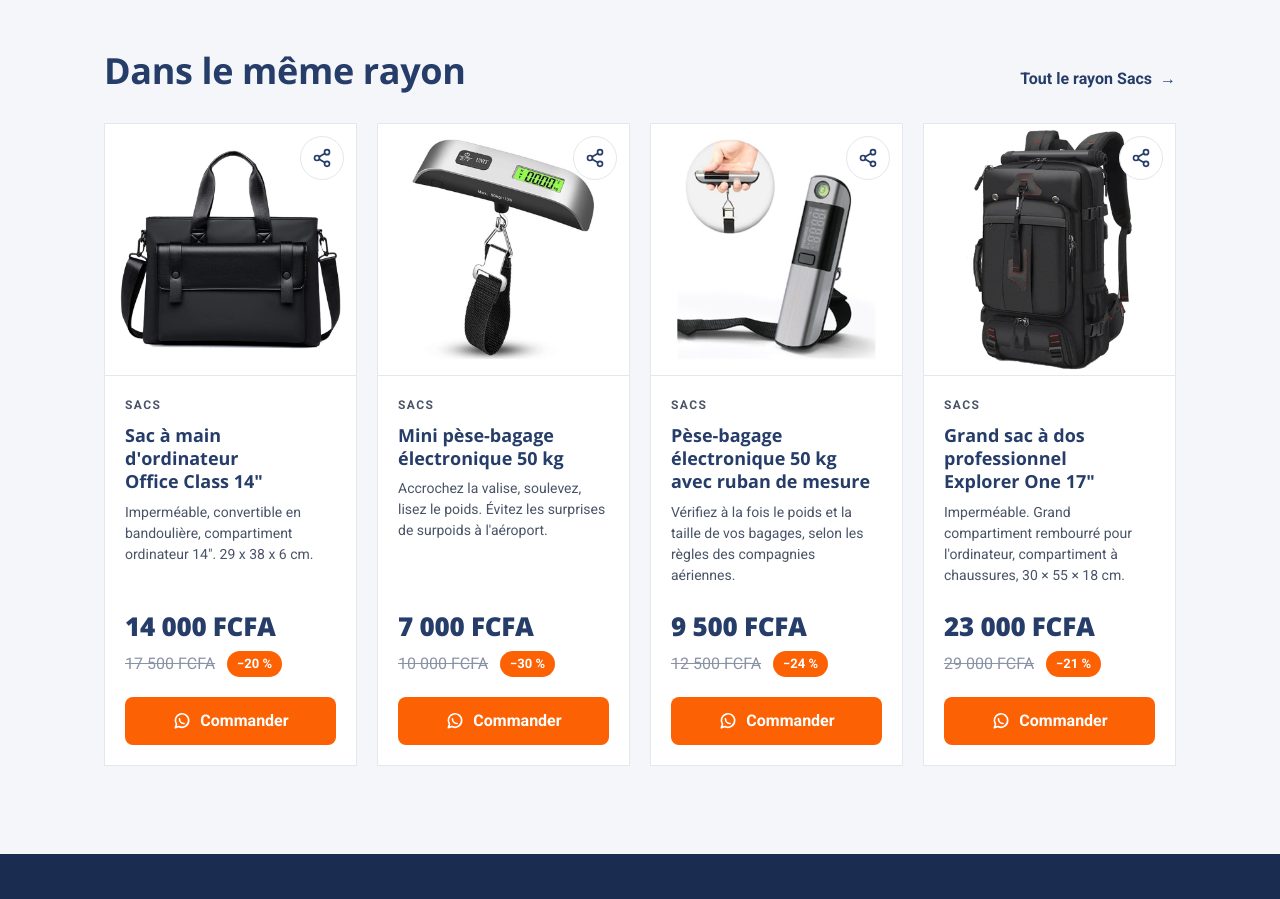
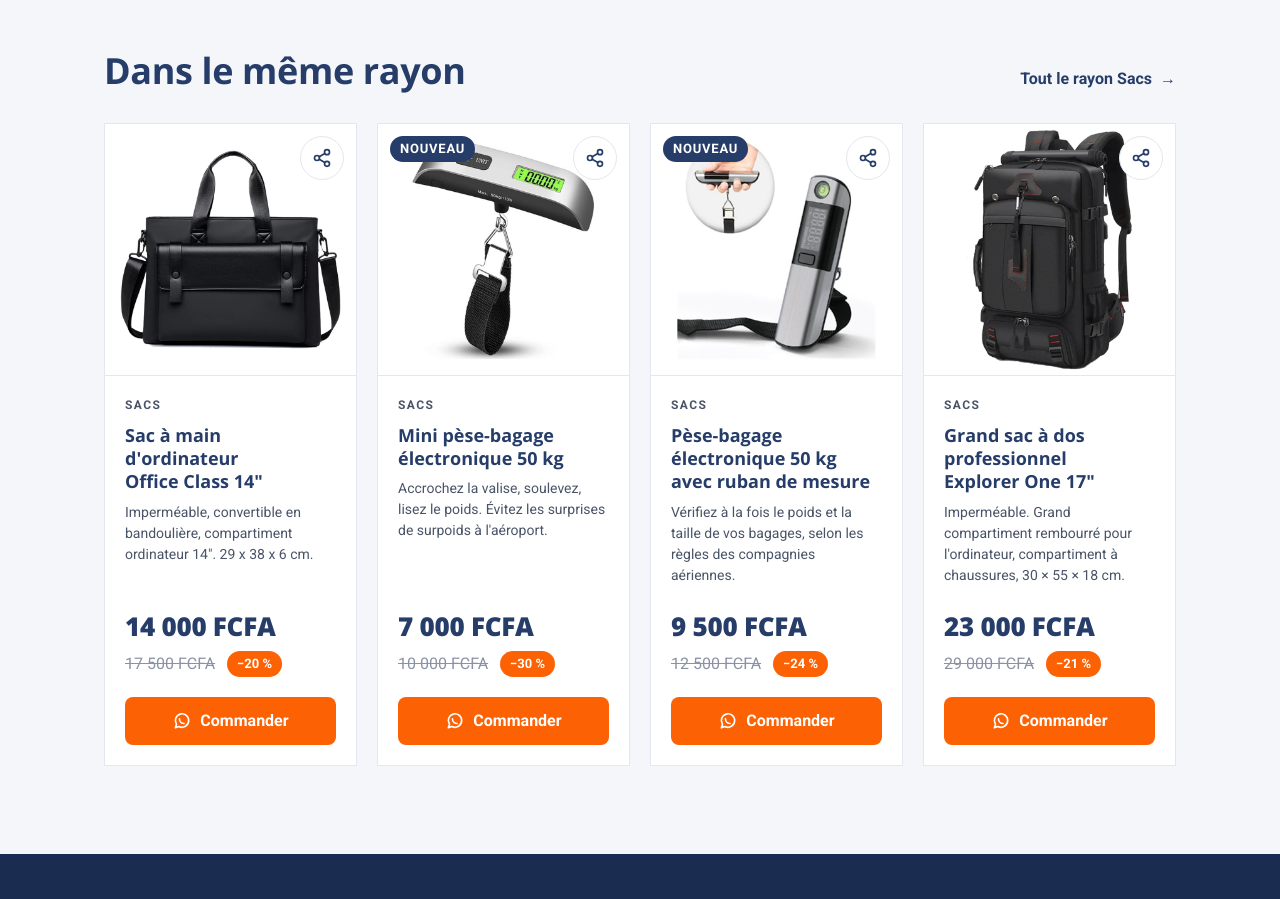
Before and after one commit to mewecrepin/riheza-site, a plain HTML site: page produit-sac-chic-aventureux.html in a window 1280 px wide. Shown: the part 860-1759 px from the top of the page. Drawn offline with nearby package versions, Linux system fonts and the light colour scheme.

Commit message:
Add files via upload

```diff
--- a/produit-sac-chic-aventureux.html
+++ b/produit-sac-chic-aventureux.html
@@ -102,6 +102,7 @@
 <article class="produit apparait">
   <div class="produit-image">
     <a href="produit-pese-bagage-electronique-50kg.html" tabindex="-1" aria-hidden="true"><img src="images/produits/pese-bagage-electronique-50kg.jpg" alt="" width="800" height="800" loading="lazy"></a>
+    <span class="badge badge-nouveau">Nouveau</span>
     <a class="produit-partage" href="https://wa.me/?text=Mini%20p%C3%A8se-bagage%20%C3%A9lectronique%2050%20kg%20%3A%20https%3A%2F%2Fwww.rihezastore.com%2Fproduit-pese-bagage-electronique-50kg.html" data-partager data-titre="Mini p&#232;se-bagage &#233;lectronique 50 kg" data-url="https://www.rihezastore.com/produit-pese-bagage-electronique-50kg.html" aria-label="Partager : Mini p&#232;se-bagage &#233;lectronique 50 kg"><svg viewBox="0 0 24 24" fill="none" stroke="currentColor" stroke-width="2" stroke-linecap="round" stroke-linejoin="round" aria-hidden="true"><circle cx="18" cy="5" r="3"/><circle cx="6" cy="12" r="3"/><circle cx="18" cy="19" r="3"/><path d="M8.6 13.5l6.8 4M15.4 6.5l-6.8 4"/></svg></a>
   </div>
   <div class="produit-corps">
@@ -115,6 +116,7 @@
 <article class="produit apparait">
   <div class="produit-image">
     <a href="produit-pese-bagage-ruban-mesure-50kg.html" tabindex="-1" aria-hidden="true"><img src="images/produits/pese-bagage-ruban-mesure-50kg.jpg" alt="" width="800" height="800" loading="lazy"></a>
+    <span class="badge badge-nouveau">Nouveau</span>
     <a class="produit-partage" href="https://wa.me/?text=P%C3%A8se-bagage%20%C3%A9lectronique%2050%20kg%20avec%20ruban%20de%20mesure%20%3A%20https%3A%2F%2Fwww.rihezastore.com%2Fproduit-pese-bagage-ruban-mesure-50kg.html" data-partager data-titre="P&#232;se-bagage &#233;lectronique 50 kg avec ruban de mesure" data-url="https://www.rihezastore.com/produit-pese-bagage-ruban-mesure-50kg.html" aria-label="Partager : P&#232;se-bagage &#233;lectronique 50 kg avec ruban de mesure"><svg viewBox="0 0 24 24" fill="none" stroke="currentColor" stroke-width="2" stroke-linecap="round" stroke-linejoin="round" aria-hidden="true"><circle cx="18" cy="5" r="3"/><circle cx="6" cy="12" r="3"/><circle cx="18" cy="19" r="3"/><path d="M8.6 13.5l6.8 4M15.4 6.5l-6.8 4"/></svg></a>
   </div>
   <div class="produit-corps">
```
Also changed, not shown: produit-sac-office-class-14.html (+2 -0 lines), produit-sac-partenaire-prestige.html (+2 -0 lines), produit-sac-zen-17.html (+1 -0 lines).
